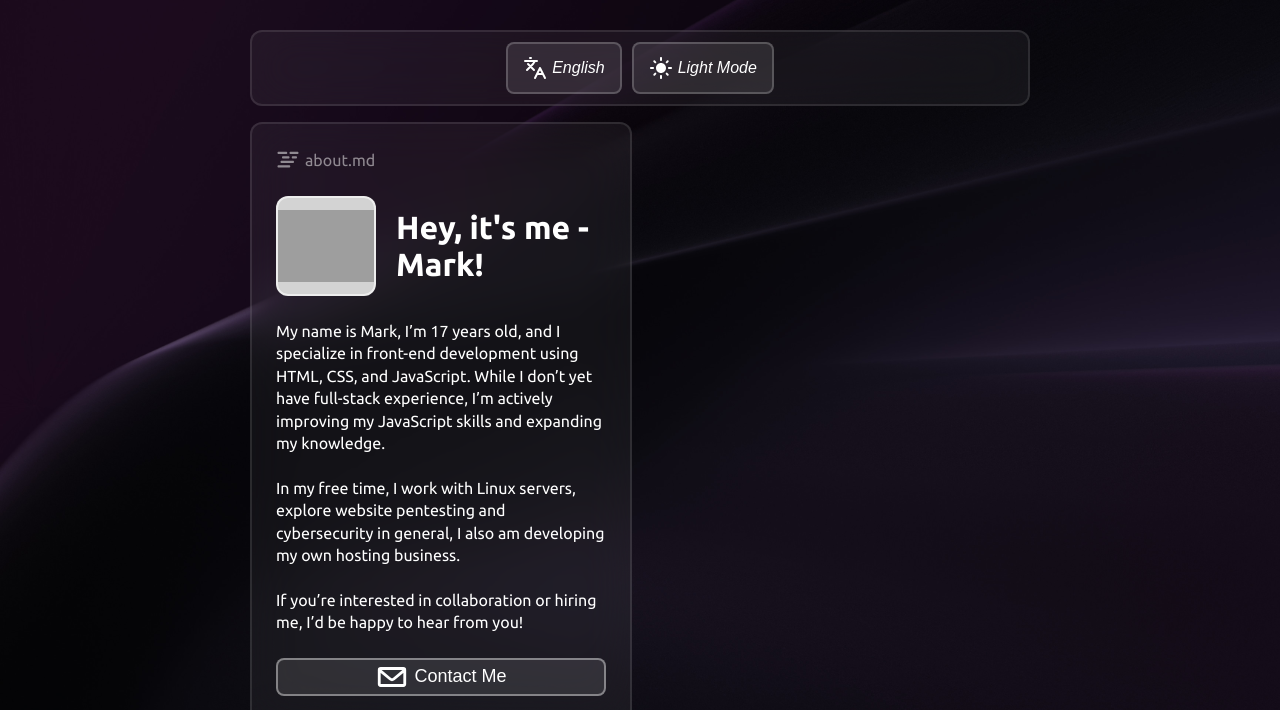
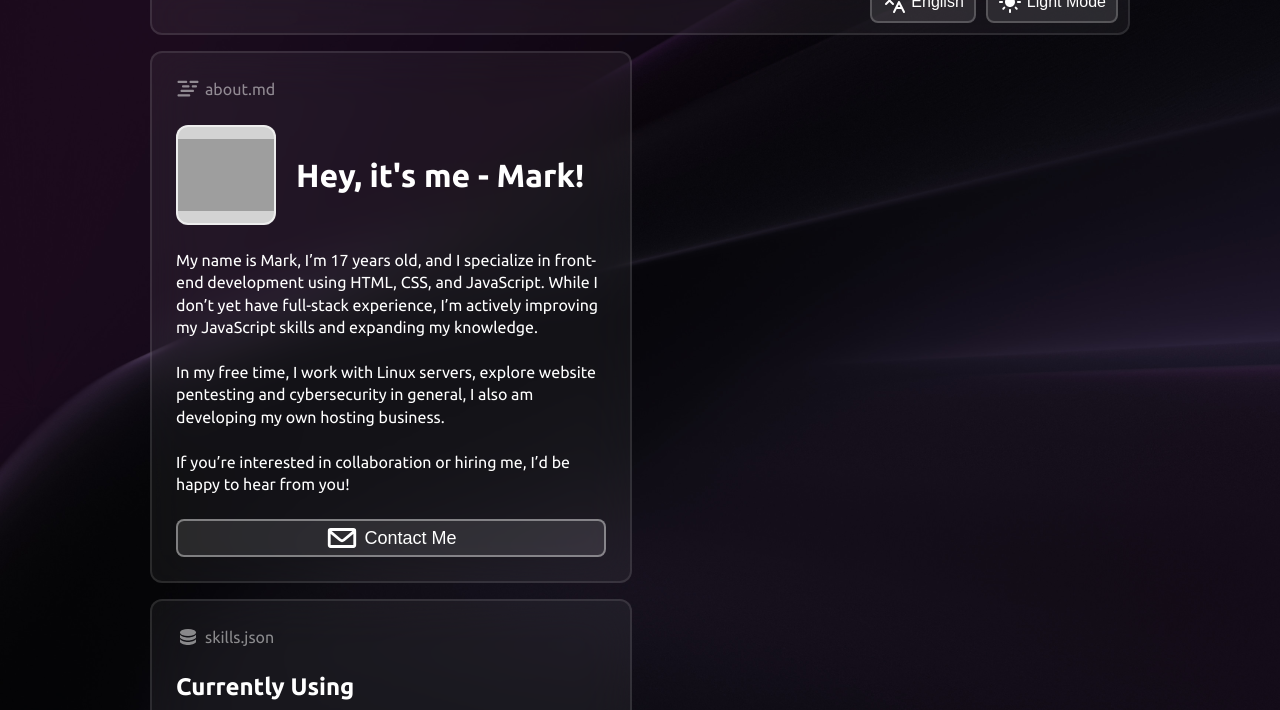
Before and after one commit to Futuraura/personal-portfolio-website, a plain HTML site: page index.html in a window 1280 px wide. Shown: the top 710 px of the page. Drawn offline with Linux system fonts and the light colour scheme; grey boxes are pictures that could not be loaded.

Commit message:
Adjust main layout and component spacing

```diff
--- a/assets/style.css
+++ b/assets/style.css
@@ -15,9 +15,9 @@ body {
 
 main {
   width: 100%;
-  height: 100%;
+  height: 100vh;
   display: flex;
-  padding: 30px 250px;
+  padding: 10px 150px;
   flex-direction: column;
   justify-content: center;
   align-items: center;
@@ -33,7 +33,7 @@ main {
   gap: 10px;
   width: 100%;
   height: auto;
-  justify-content: center;
+  justify-content: right;
 
   border-radius: 12px;
   border: 2px solid rgba(255, 255, 255, 0.1);
@@ -43,7 +43,7 @@ main {
 
 .top-settings-button {
   display: flex;
-  padding: 12px 15px;
+  padding: 7px 10px;
   justify-content: center;
   align-items: center;
   gap: 5px;
@@ -58,7 +58,7 @@ main {
   leading-trim: both;
   text-edge: cap;
   font-size: 16px;
-  font-style: italic;
+  font-style: normal;
   font-weight: 400;
   line-height: normal;
   transition: 0.2s cubic-bezier(0.5, 1, 0.89, 1);
@@ -76,6 +76,7 @@ main {
   gap: 16px;
   flex: 1 0 0;
   align-self: stretch;
+  height: 100%;
 }
 
 .inner-div {
```
